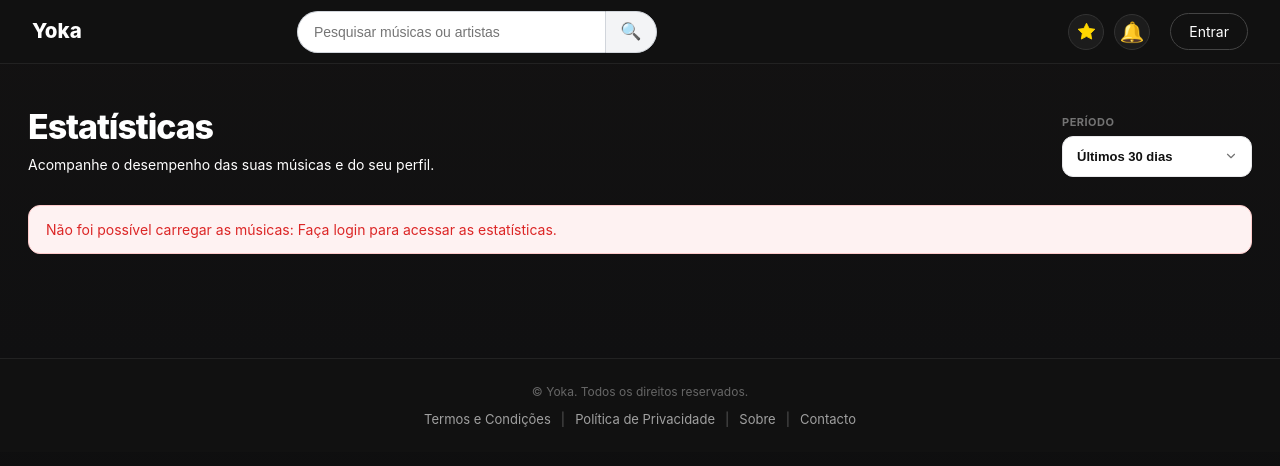
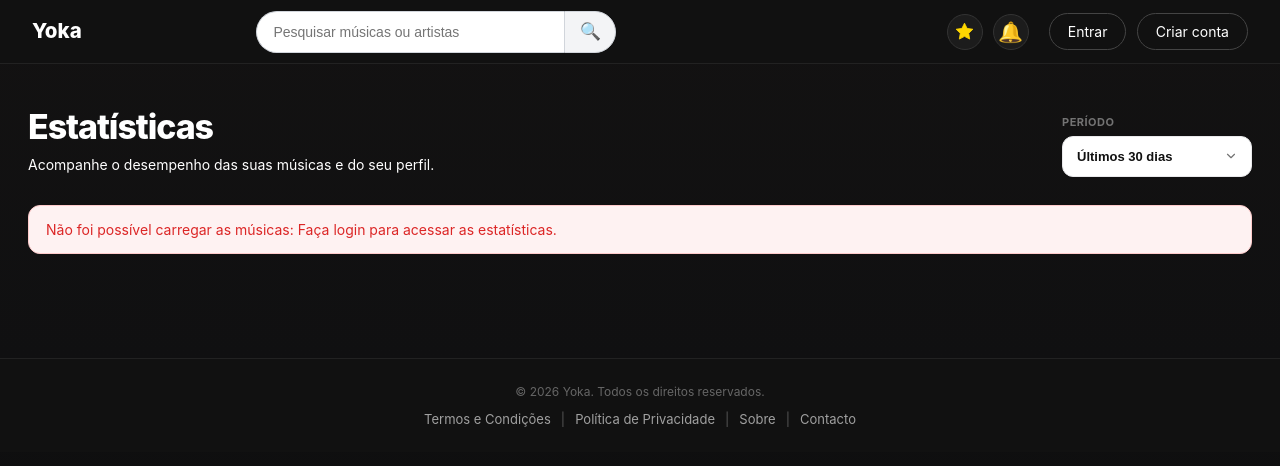
Before and after one commit to orca-or/yoka-site, a plain HTML site: page estatisticas.html in a window 1280 px wide. Drawn offline with Linux system fonts and the light colour scheme; no server answers.

Commit message:
Update estatisticas.html

```diff
--- a/estatisticas.html
+++ b/estatisticas.html
@@ -843,6 +843,6 @@
 <script src="./js/api.js"></script>
 <script src="./js/estatisticas.js" defer></script>
 <script src="./js/notifications.js" defer></script>
-
+<script src="./js/index.js"></script>
 </body>
 </html>
```
